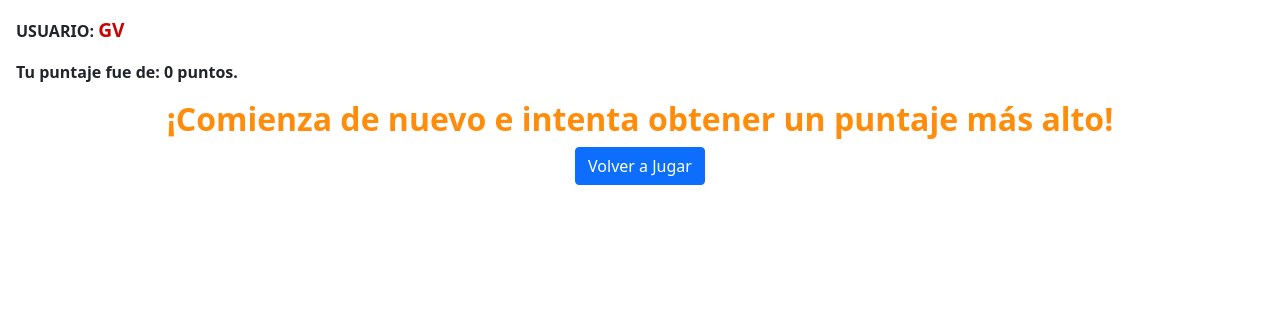
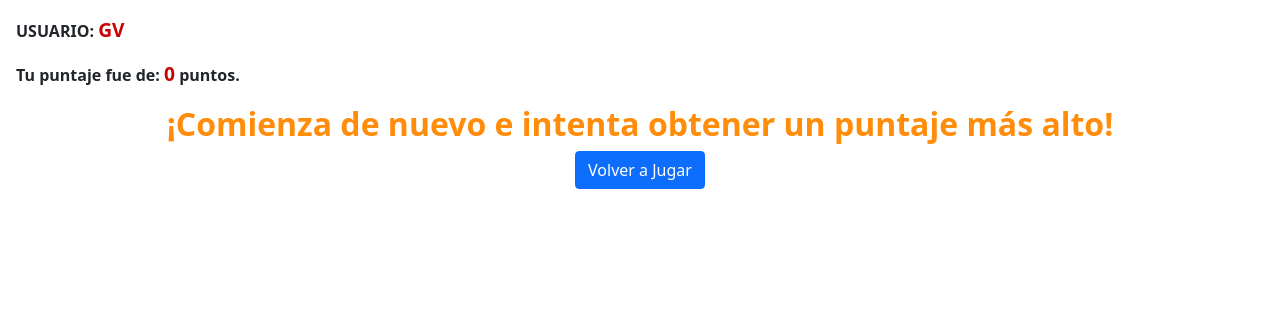
Before and after one commit to gonzalov85/Aplicativo1, a Django app: page /tablero/ in a window 1280 px wide. Shown: the part 322-649 px from the top of the page. Run offline with Django 3.2, Linux system fonts and the light colour scheme; a user stored in the database is signed in; data comes from the database, SQL or seed files in the repository; both versions use the stored data as it was after the commit; some libraries are stand-ins or nearby versions.

Commit message:
cambio menor en css

```diff
--- a/templates/play/tablero.html
+++ b/templates/play/tablero.html
@@ -39,7 +39,7 @@
             {% if user.username == user_quiz.usuario.username %}
                 {% if user_quiz.puntaje_total == None %}
 
-                    <p>Tu puntaje fue de: 0 puntos.</p>
+                    <p>Tu puntaje fue de:  <span class="puntaje_actual">0</span> puntos.</p>
 
                 {% else %}
 
```
Also changed, not shown: db.sqlite3.
